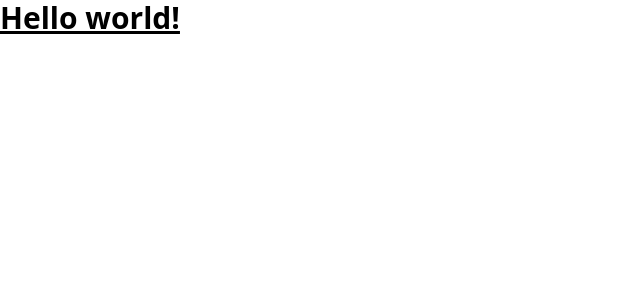
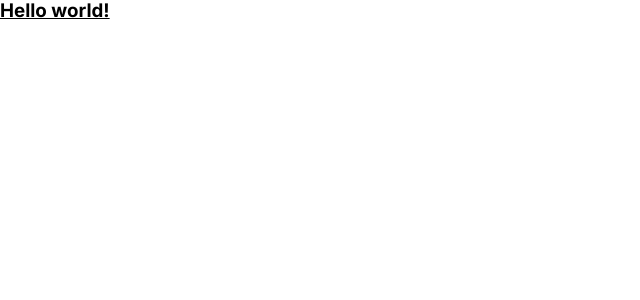
Before and after one commit to Anderson-Vilela/todo_list, a React (Vite) app: page / in a window 1280 px wide. Shown: the top 300 px of the page, without its empty margins (0-640 px from the left). Built offline with nearby package versions, Linux system fonts and the light colour scheme.

Commit message:
ajustes nos valores padrões do projeto e variáveis padrões

```diff
--- a/index.html
+++ b/index.html
@@ -1,10 +1,13 @@
 <!DOCTYPE html>
-<html lang="en">
+<html lang="pt-br">
   <head>
     <meta charset="UTF-8" />
     <link rel="icon" type="image/svg+xml" href="/vite.svg" />
+    <link rel="preconnect" href="https://fonts.googleapis.com" />
+    <link rel="preconnect" href="https://fonts.gstatic.com" crossorigin />
+    <link href="https://fonts.googleapis.com/css2?family=Inter:wght@400;700&display=swap" rel="stylesheet" />
     <meta name="viewport" content="width=device-width, initial-scale=1.0" />
-    <title>Vite + React</title>
+    <title>Todo - List</title>
   </head>
   <body>
     <div id="root"></div>
--- a/src/index.css
+++ b/src/index.css
@@ -1,3 +1,14 @@
 @tailwind base;
 @tailwind components;
 @tailwind utilities;
+
+@layer base {
+  html {
+    font-family: Inter, sans-serif;
+    line-height: 140%;
+    font-size: 62.5%;
+  }
+  body {
+    font-size: 1.6rem;
+  }
+}
--- a/tailwind.config.cjs
+++ b/tailwind.config.cjs
@@ -24,6 +24,27 @@
         'extraSmall-only': { min: '475px', max: '639px' },
         'extraSmall-down': { max: '474px' },
       },
+      colors: {
+        purple: {
+          DEFAULT: '#8284FA',
+          dark: '#5E60CE',
+        },
+        blue: {
+          DEFAULT: '#4EA8DE',
+          dark: '#1E6F9F',
+        },
+        gray: {
+          700: '#0D0D0D',
+          600: '#1A1A1A',
+          500: '#262626',
+          400: '#333333',
+          300: '#808080',
+          200: '#D9D9D9',
+          100: '#F2F2F2',
+          DEFAULT: '#4EA8DE',
+        },
+        danger: '#E25858',
+      },
     },
   },
   plugins: [],
```
